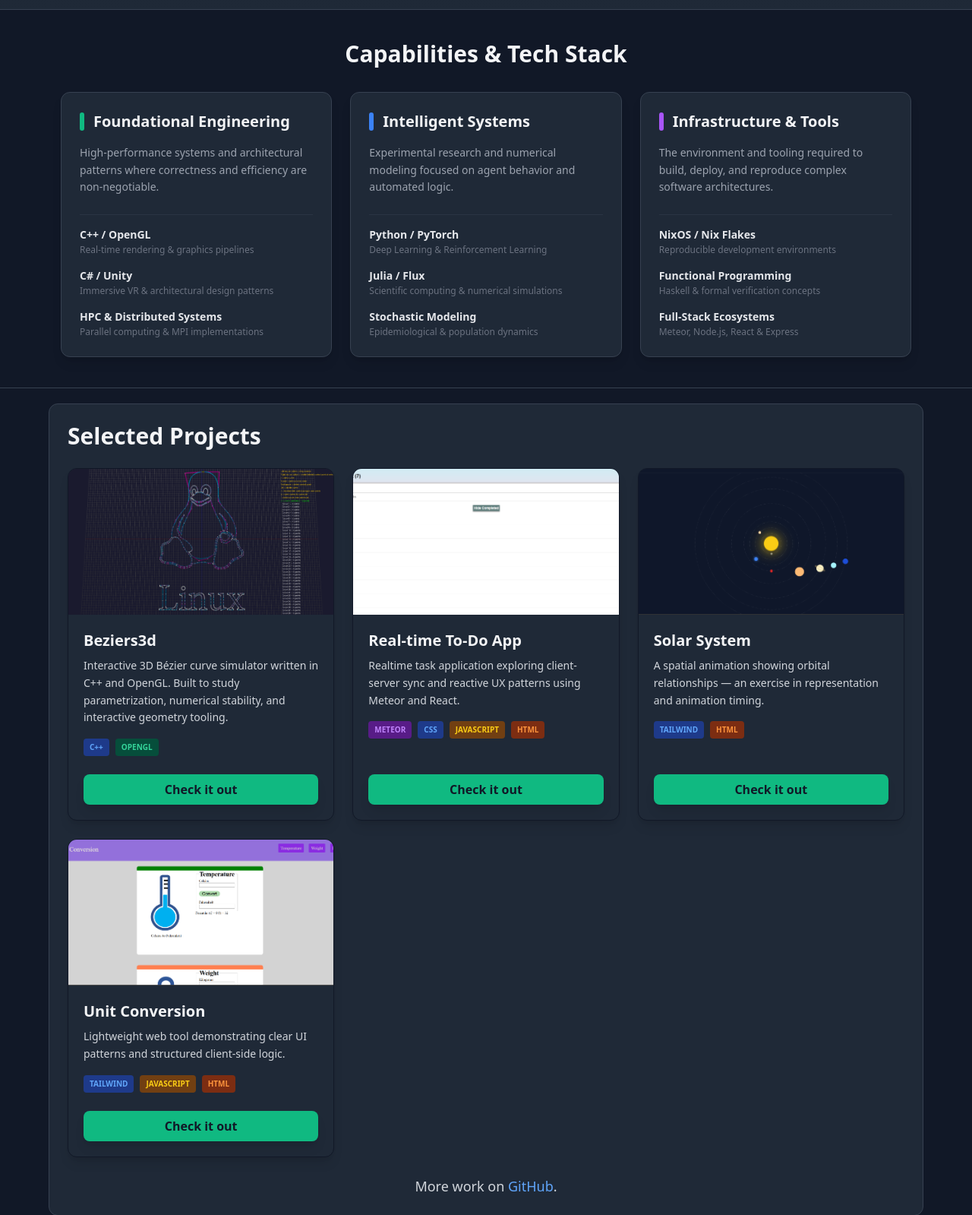
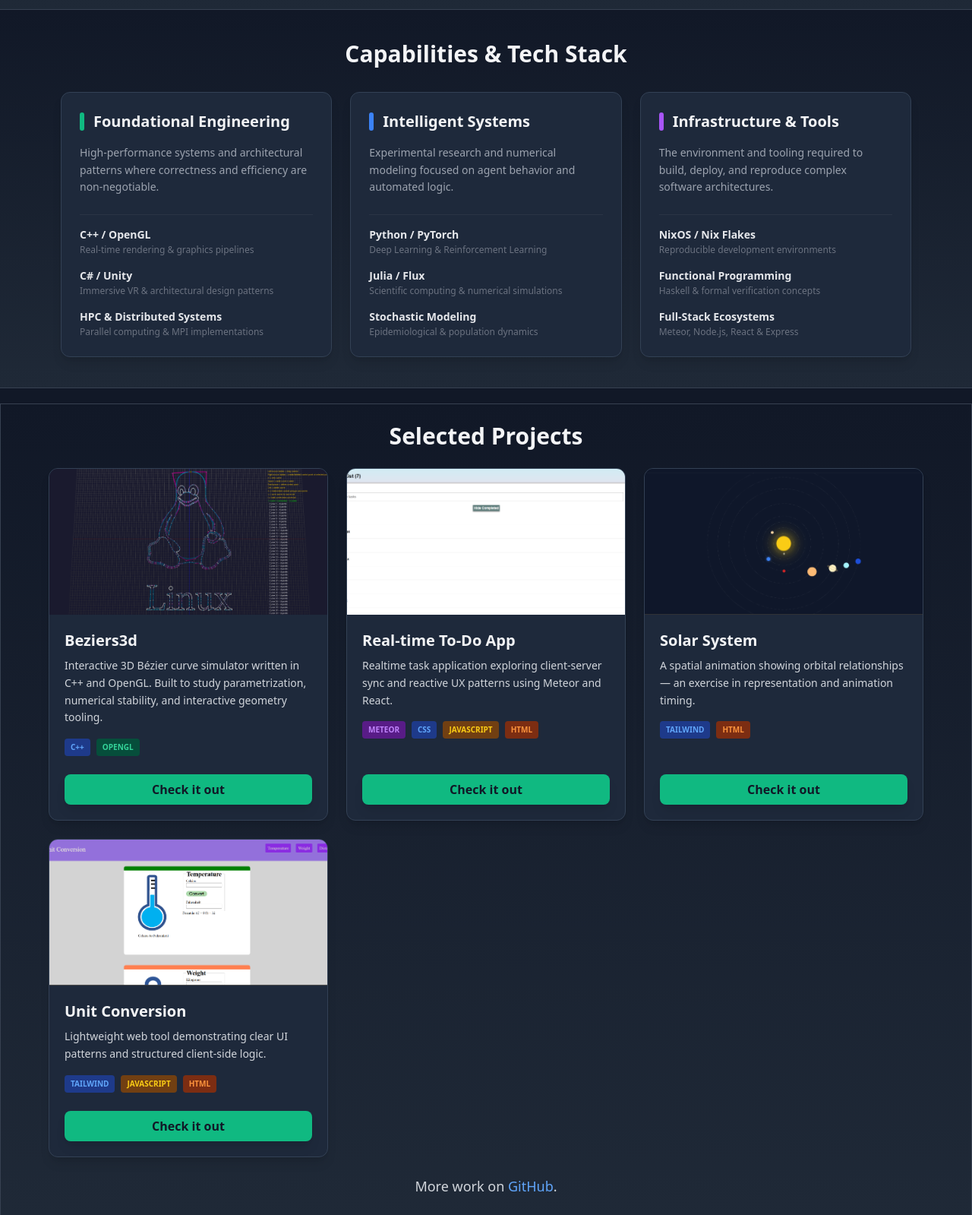
Before and after one commit to Erwin5642/Erwin5642.github.io, a plain HTML site: page index.html in a window 1280 px wide. Shown: the part 1600-3199 px from the top of the page at 76% size. Drawn offline with nearby package versions, Linux system fonts and the light colour scheme.

Commit message:
Rework on background

```diff
--- a/index.html
+++ b/index.html
@@ -1,5 +1,5 @@
 <!DOCTYPE html>
-<html lang="en">
+<html lang="en" class="scroll-smooth">
 <head>
     <meta charset="UTF-8">
     <meta name="viewport" content="width=device-width, initial-scale=1.0">
@@ -119,12 +119,12 @@
 </section>
 
 <!-- skills -->
-<section id="skills" class="py-10 bg-gray-900 border-b border-gray-700">
+<section id="skills" class="py-10 bg-gradient-to-b from-gray-900 to-gray-800 border-b border-gray-700">
     <h2 class="text-3xl font-semibold mb-8 text-center text-gray-100">Capabilities & Tech Stack</h2>
 
     <div class="max-w-6xl mx-auto px-4 grid gap-6 lg:grid-cols-3">
 
-        <div class="bg-gray-800 border border-gray-700 rounded-xl p-6 shadow-lg flex flex-col">
+        <div class="bg-slate-800 border border-slate-700 rounded-xl p-6 shadow-lg flex flex-col">
             <div class="flex items-center gap-3 mb-4">
                 <div class="h-6 w-1.5 bg-emerald-500 rounded-full"></div>
                 <h3 class="font-bold text-xl text-gray-100">Foundational Engineering</h3>
@@ -147,7 +147,7 @@
             </ul>
         </div>
 
-        <div class="bg-gray-800 border border-gray-700 rounded-xl p-6 shadow-lg flex flex-col">
+        <div class="bg-slate-800 border border-slate-700 rounded-xl p-6 shadow-lg flex flex-col">
             <div class="flex items-center gap-3 mb-4">
                 <div class="h-6 w-1.5 bg-blue-500 rounded-full"></div>
                 <h3 class="font-bold text-xl text-gray-100">Intelligent Systems</h3>
@@ -170,7 +170,7 @@
             </ul>
         </div>
 
-        <div class="bg-gray-800 border border-gray-700 rounded-xl p-6 shadow-lg flex flex-col">
+        <div class="bg-slate-800 border border-slate-700 rounded-xl p-6 shadow-lg flex flex-col">
             <div class="flex items-center gap-3 mb-4">
                 <div class="h-6 w-1.5 bg-purple-500 rounded-full"></div>
                 <h3 class="font-bold text-xl text-gray-100">Infrastructure & Tools</h3>
@@ -197,11 +197,11 @@
 </section>
 
 <!-- Projects Section -->
-<section id="projects" class="p-6 bg-gray-800 border-b border-gray-700 max-w-6xl mx-auto my-5 border rounded-xl">
-    <h2 class="font-semibold text-3xl mb-6 text-gray-100">Selected Projects</h2>
-    <div class="projects-list grid grid-cols-1 sm:grid-cols-2 lg:grid-cols-3 gap-6">
+<section id="projects" class="p-6 bg-gradient-to-b from-gray-900 to-gray-800 border-b border-gray-700 my-5 border">
+    <h2 class="font-semibold text-3xl mb-6 text-gray-100 text-center">Selected Projects</h2>
+    <div class="projects-list max-w-6xl mx-auto grid grid-cols-1 sm:grid-cols-2 lg:grid-cols-3 gap-6">
 
-        <div class="projects-item group flex flex-col bg-gray-800 border border-gray-900 rounded-xl shadow-lg hover:scale-105 hover:shadow-2xl transition-all duration-300 overflow-hidden">
+        <div class="projects-item group flex flex-col bg-slate-800 border border-slate-700 rounded-xl shadow-lg hover:scale-105 hover:shadow-2xl transition-all duration-300 overflow-hidden">
             <figure class="h-48 overflow-hidden">
                 <img src="assets/images/beziers3d.png" alt="beziers3d" class="h-full w-full object-cover group-hover:scale-110 transition-transform duration-500"/>
             </figure>
@@ -218,7 +218,7 @@
             </div>
         </div>
 
-        <div class="projects-item group flex flex-col bg-gray-800 border border-gray-900 rounded-xl shadow-lg hover:scale-105 hover:shadow-2xl transition-all duration-300 overflow-hidden">
+        <div class="projects-item group flex flex-col bg-slate-800 border border-slate-700 rounded-xl shadow-lg hover:scale-105 hover:shadow-2xl transition-all duration-300 overflow-hidden">
             <figure class="h-48 overflow-hidden">
                 <img src="assets/images/to_do_app.png" alt="to-do-meteor-app" class="h-full w-full object-cover group-hover:scale-110 transition-transform duration-500"/>
             </figure>
@@ -237,7 +237,7 @@
             </div>
         </div>
 
-        <div class="projects-item group flex flex-col bg-gray-800 border border-gray-900 rounded-xl shadow-lg hover:scale-105 hover:shadow-2xl transition-all duration-300 overflow-hidden">
+        <div class="projects-item group flex flex-col bg-slate-800 border border-slate-700 rounded-xl shadow-lg hover:scale-105 hover:shadow-2xl transition-all duration-300 overflow-hidden">
             <figure class="h-48 overflow-hidden">
                 <img src="assets/images/solar-system-screenshot.png" alt="solar-system" class="h-full w-full object-cover group-hover:scale-110 transition-transform duration-500"/>
             </figure>
@@ -254,7 +254,7 @@
             </div>
         </div>
 
-        <div class="projects-item group flex flex-col bg-gray-800 border border-gray-900 rounded-xl shadow-lg hover:scale-105 hover:shadow-2xl transition-all duration-300 overflow-hidden">
+        <div class="projects-item group flex flex-col bg-slate-800 border border-slate-700 rounded-xl shadow-lg hover:scale-105 hover:shadow-2xl transition-all duration-300 overflow-hidden">
             <figure class="h-48 overflow-hidden">
                 <img src="assets/images/unit-conversion-screenshot.png" alt="unit-conversion" class="h-full w-full object-cover group-hover:scale-110 transition-transform duration-500"/>
             </figure>
```
